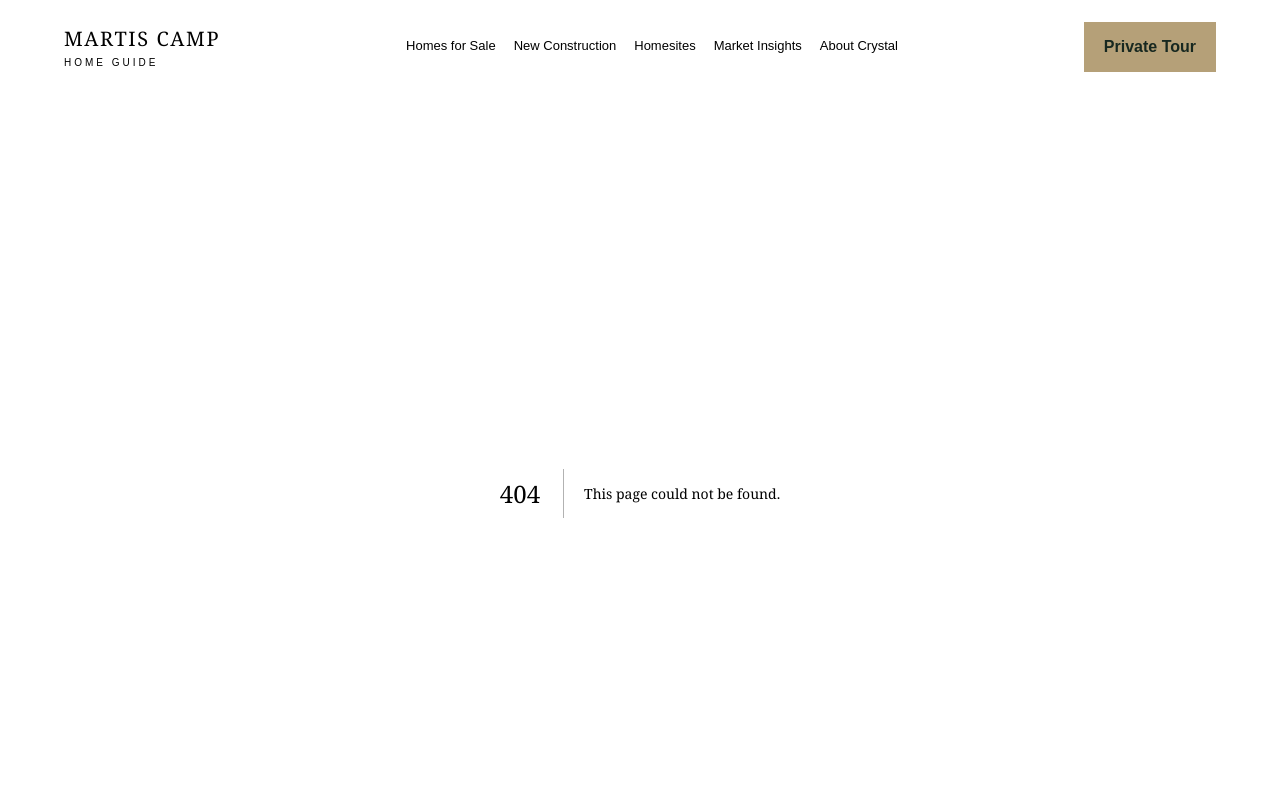
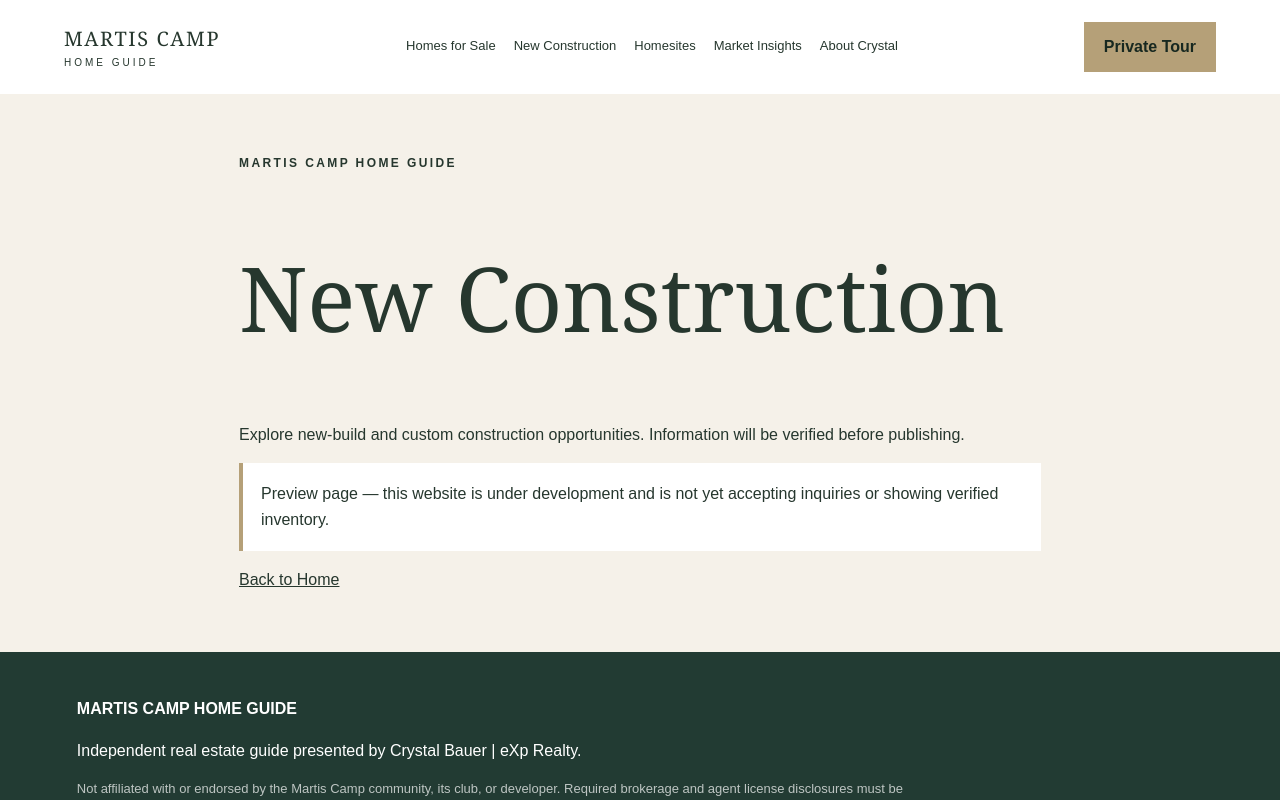
Before and after one commit to crystalsellsproperty-sketch/-martis-camp-home-guide, a Next.js app: page /new-construction in a window 1280 px wide. Before the commit this address had no page. Shown: the top 800 px of the page. Built offline with nearby package versions, Linux system fonts and the light colour scheme.

Commit message:
Add website starter: app/new-construction/page.tsx

```diff
--- /dev/null
+++ b/app/new-construction/page.tsx
@@ -0,0 +1,4 @@
+import type {Metadata} from "next";
+import Link from "next/link";
+export const metadata:Metadata={title:"New Construction"};
+export default function Page(){return <section className="content"><p className="eyebrow">MARTIS CAMP HOME GUIDE</p><h1>New Construction</h1><p>Explore new-build and custom construction opportunities. Information will be verified before publishing.</p><p className="notice">Preview page — this website is under development and is not yet accepting inquiries or showing verified inventory.</p><Link href="/">Back to Home</Link></section>}
```
